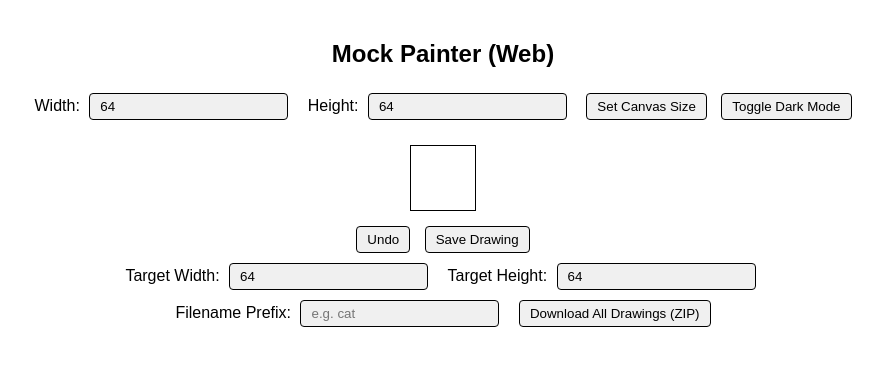
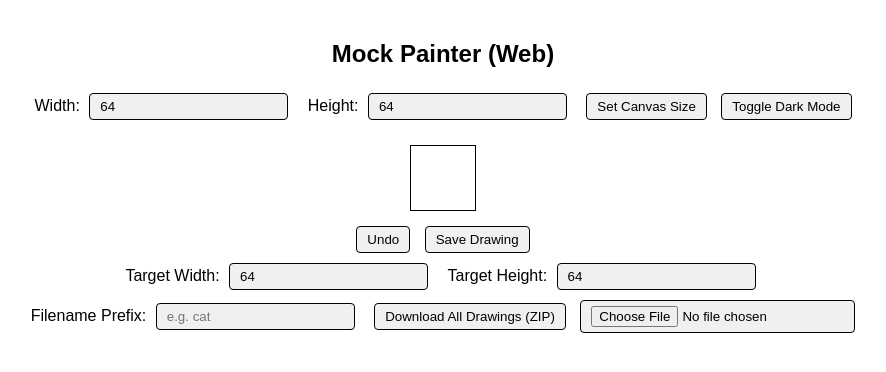
Before and after one commit to shoc71/ML_image_maker, a plain HTML site: page index.html in a window 1280 px wide. Shown: the whole page, without its empty margins (197-1083 px from the left). Drawn offline with nearby package versions, Linux system fonts and the light colour scheme.

Commit message:
Update index.html

```diff
--- a/index.html
+++ b/index.html
@@ -80,6 +80,7 @@
     <label>Target Height: <input type="number" id="targetHeight" value="64" min="1"></label><br>
     <label>Filename Prefix: <input type="text" id="filenamePrefix" placeholder="e.g. cat"></label>
     <button onclick="downloadAll()">Download All Drawings (ZIP)</button>
+    <input type="file" name="image" accept="image/*" capture="environment">
   </div>
 
   <p id="status"></p>
```
